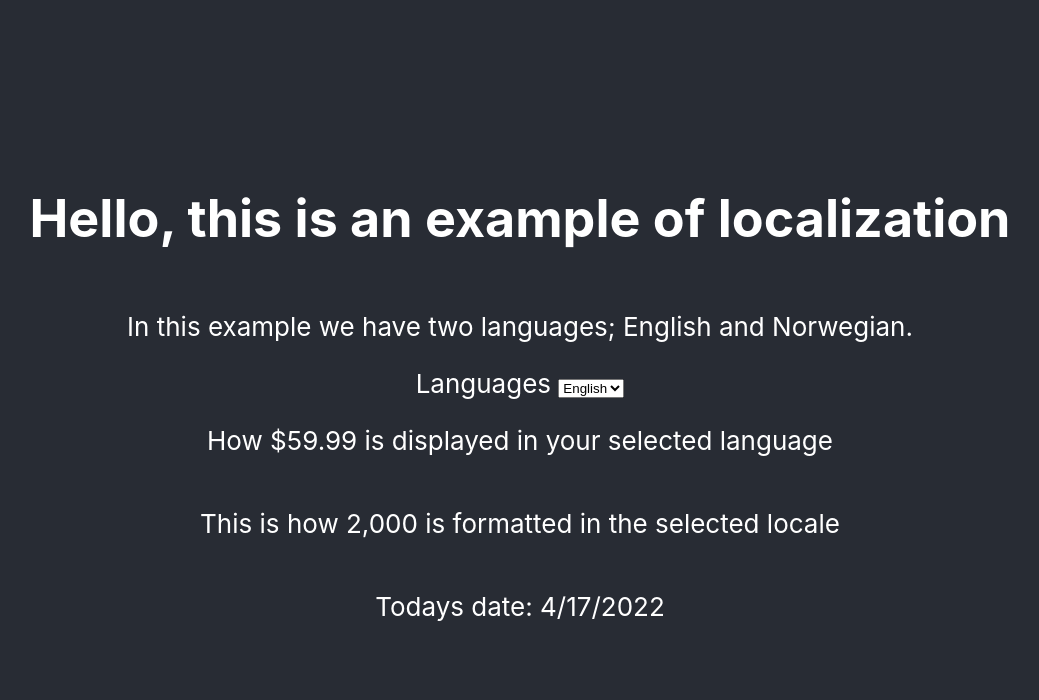
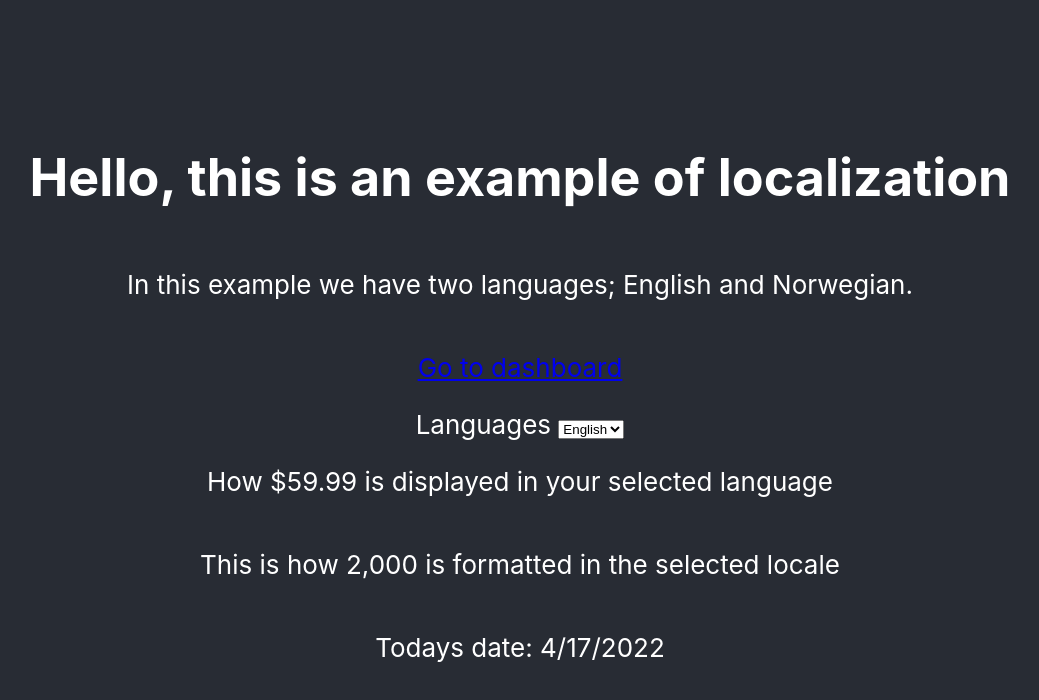
Before and after one commit to torkilvatne/localization-with-edit-dashboard, a React (Create React App) app in the folder app/: page / in a window 1280 px wide. Shown: the top 700 px of the page, without its empty margins (120-1159 px from the left). Built offline with nearby package versions, Linux system fonts and the light colour scheme.

Commit message:
Added react router with dashboard route

```diff
--- a/app/package.json
+++ b/app/package.json
@@ -9,6 +9,7 @@
     "react": "^18.0.0",
     "react-dom": "^18.0.0",
     "react-intl": "^5.25.0",
+    "react-router-dom": "^6.3.0",
     "react-scripts": "5.0.1",
     "web-vitals": "^2.1.4"
   },
--- a/app/src/App.js
+++ b/app/src/App.js
@@ -1,10 +1,13 @@
 import { useState } from "react";
 import { IntlProvider } from "react-intl";
+import { LOCALES } from "./localization/locales";
+import messages from "./localization/messages";
+
+import Content from "./components/Content";
+import Dashboard from "./components/Dashboard";
 import "./App.css";
 
-import Content from "./components/Content";
-import { LOCALES } from "./localization/locales";
-import messages from "./localization/messages";
+import { BrowserRouter as Router, Routes, Route } from "react-router-dom";
 
 function App() {
   function getInitialLocal() {
@@ -20,18 +23,28 @@ function App() {
     // storing locale in the localstorage
     localStorage.setItem("locale", e.target.value);
   };
-  console.log(messages);
-  console.log(messages["en-us"]);
-  console.log(messages[currentLocale]);
 
   return (
+    <Router>
       <IntlProvider
         messages={messages[currentLocale]}
         locale={currentLocale}
         defaultLocale={LOCALES.ENGLISH}
       >
-      <Content currentLocale={currentLocale} handleChange={handleChange} />
+        <Routes>
+          <Route
+            path="/"
+            element={
+              <Content
+                currentLocale={currentLocale}
+                handleChange={handleChange}
+              />
+            }
+          />
+          <Route path="/dashboard" element={<Dashboard />} />
+        </Routes>
       </IntlProvider>
+    </Router>
   );
 }
 
--- a/app/src/components/Content.js
+++ b/app/src/components/Content.js
@@ -1,6 +1,7 @@
 import React from "react";
 import { LOCALES } from "../localization/locales";
 import { FormattedMessage } from "react-intl";
+import { Link } from "react-router-dom";
 
 const Content = (props) => {
   const languages = [
@@ -16,6 +17,9 @@ const Content = (props) => {
         </h1>
         <p>
           <FormattedMessage id="sub_header" />
+        </p>
+        <p>
+          <Link to="/dashboard">Go to dashboard</Link>
         </p>
 
         <div className="switcher">
--- /dev/null
+++ b/app/src/components/Dashboard.js
@@ -0,0 +1,20 @@
+import React from "react";
+import { FormattedMessage } from "react-intl";
+import { Link } from "react-router-dom";
+
+const Dashboard = (props) => {
+  return (
+    <div className="App">
+      <header className="App-header">
+        <h1>
+          <FormattedMessage id="hello" />
+        </h1>
+        <p>
+          <Link to="/">Go home</Link>
+        </p>
+      </header>
+    </div>
+  );
+};
+
+export default Dashboard;
```
Also changed, not shown: 1 other file (tests, documents, lock files or other folders). Lines whose indentation alone changed are shown as unchanged.
